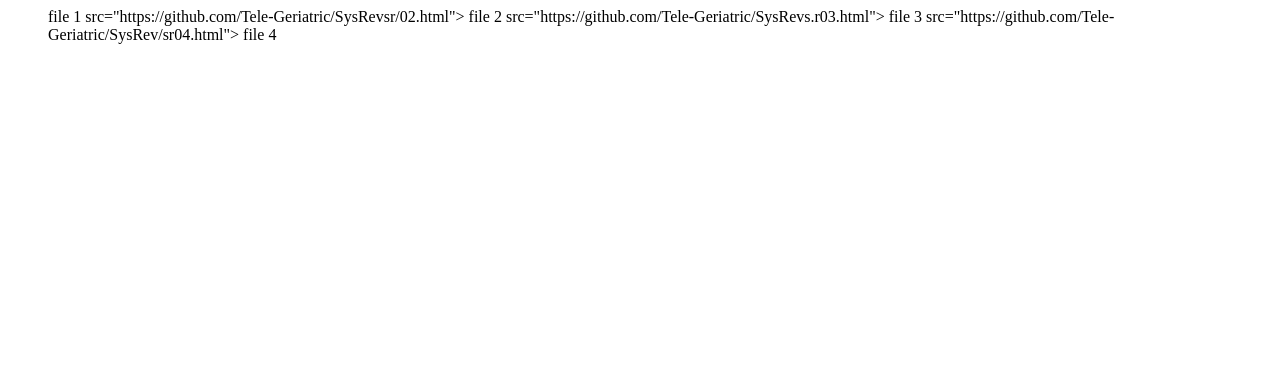
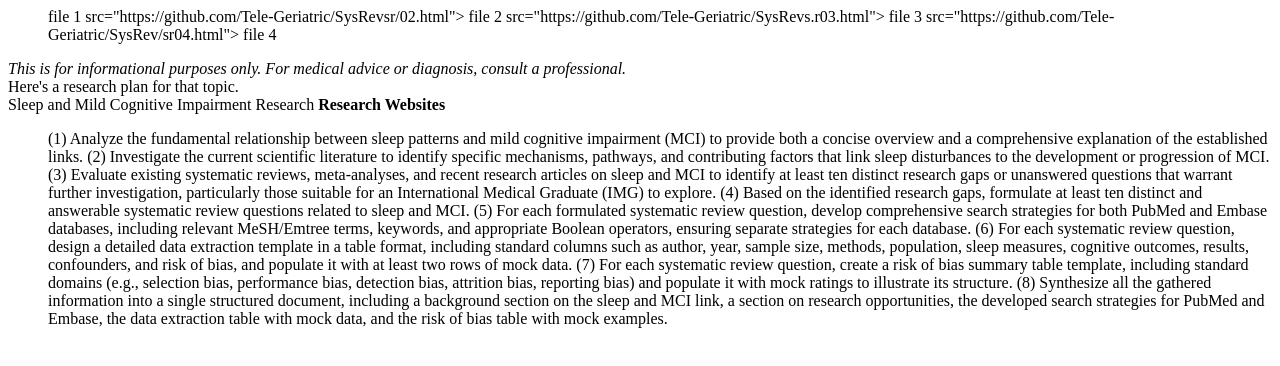
Before and after one commit to Tele-Geriatric/SysRev, a plain HTML site: page index.html in a window 1280 px wide. Drawn offline with Linux system fonts and the light colour scheme.

Commit message:
Update index.html

```diff
--- a/index.html
+++ b/index.html
@@ -4,3 +4,20 @@
   <il>src="https://github.com/Tele-Geriatric/SysRevs.r03.html"> file 3</il>
   <il>src="https://github.com/Tele-Geriatric/SysRev/sr04.html"> file 4</il>
 </ul>
+<p>
+<i>This is for informational purposes only. For medical advice or diagnosis, consult a professional.
+</i>
+  <br>Here's a research plan for that topic.
+ <br>Sleep and Mild Cognitive Impairment Research
+<b>Research Websites</b>
+  <ul>
+  <il>(1) Analyze the fundamental relationship between sleep patterns and mild cognitive impairment (MCI) to provide both a concise overview and a comprehensive explanation of the established links.
+</il><il>(2) Investigate the current scientific literature to identify specific mechanisms, pathways, and contributing factors that link sleep disturbances to the development or progression of MCI.
+</il><il>(3) Evaluate existing systematic reviews, meta-analyses, and recent research articles on sleep and MCI to identify at least ten distinct research gaps or unanswered questions that warrant further investigation, particularly those suitable for an International Medical Graduate (IMG) to explore.
+</il><il>(4) Based on the identified research gaps, formulate at least ten distinct and answerable systematic review questions related to sleep and MCI.
+</il><il>(5) For each formulated systematic review question, develop comprehensive search strategies for both PubMed and Embase databases, including relevant MeSH/Emtree terms, keywords, and appropriate Boolean operators, ensuring separate strategies for each database.
+</il><il>(6) For each systematic review question, design a detailed data extraction template in a table format, including standard columns such as author, year, sample size, methods, population, sleep measures, cognitive outcomes, results, confounders, and risk of bias, and populate it with at least two rows of mock data.
+</il><il>(7) For each systematic review question, create a risk of bias summary table template, including standard domains (e.g., selection bias, performance bias, detection bias, attrition bias, reporting bias) and populate it with mock ratings to illustrate its structure.
+</il><il>(8) Synthesize all the gathered information into a single structured document, including a background section on the sleep and MCI link, a section on research opportunities, the developed search strategies for PubMed and Embase, the data extraction table with mock data, and the risk of bias table with mock examples.
+  </ul>
+</p>
```
